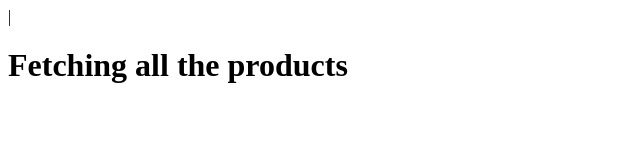
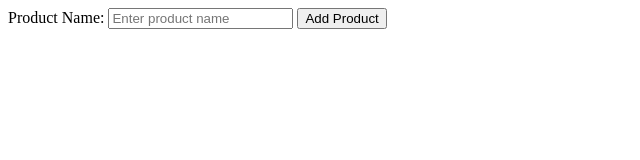
Before and after one commit to Hxrxh/Express, a website: page View/product.html in a window 1280 px wide. Shown: the whole page, without its empty margins (0-640 px from the left). Drawn offline with Linux system fonts and the light colour scheme.

Commit message:
Form added via html

```diff
--- a/View/product.html
+++ b/View/product.html
@@ -1,4 +1,3 @@
-|
 <html lang="en">
   <head>
     <meta charset="UTF-8" />
@@ -6,6 +5,15 @@
     <title>Document</title>
   </head>
   <body>
-    <h1>Fetching all the products</h1>
+    <form>
+      <label for="product">Product Name:</label>
+      <input
+        type="text"
+        id="product"
+        name="productName"
+        placeholder="Enter product name"
+      />
+      <button type="submit">Add Product</button>
+    </form>
   </body>
 </html>
```
